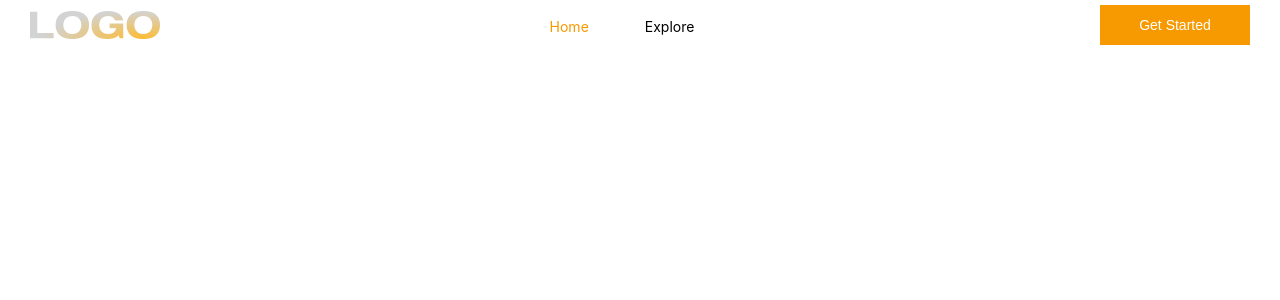
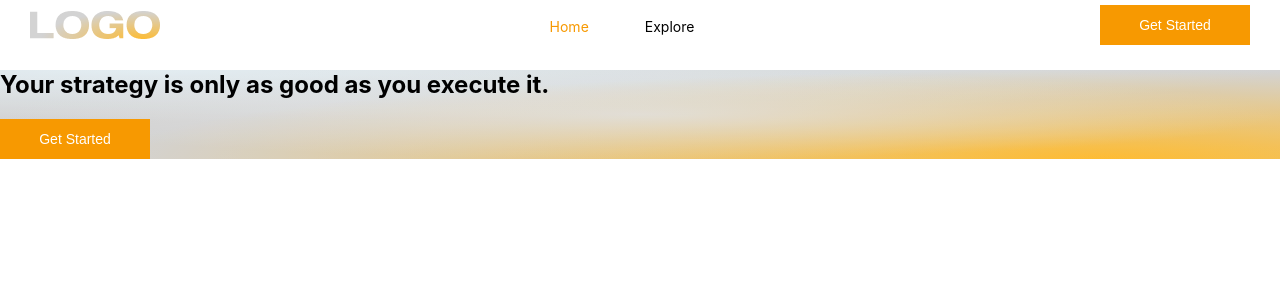
Before and after one commit to rahulsreekumar81/NextJs-Website-CSS, a Next.js app: page / in a window 1280 px wide. Shown: the top 300 px of the page. Built offline with nearby package versions, Linux system fonts and the light colour scheme.

Commit message:
✏️ : Fixed typo in Layout

```diff
--- a/Layout/Layout.js
+++ b/Layout/Layout.js
@@ -1,11 +1,12 @@
 import Navbar from "../Components/Navbar/Navbar";
 import Footer from "../Components/Footer/Footer";
+import { Children } from "react";
 
-const Layout = ({ childern }) => {
+const Layout = ({ children }) => {
   return (
     <div>
       <Navbar />
-      {childern}
+      {children}
       {/* <Footer /> */}
     </div>
   );
```
